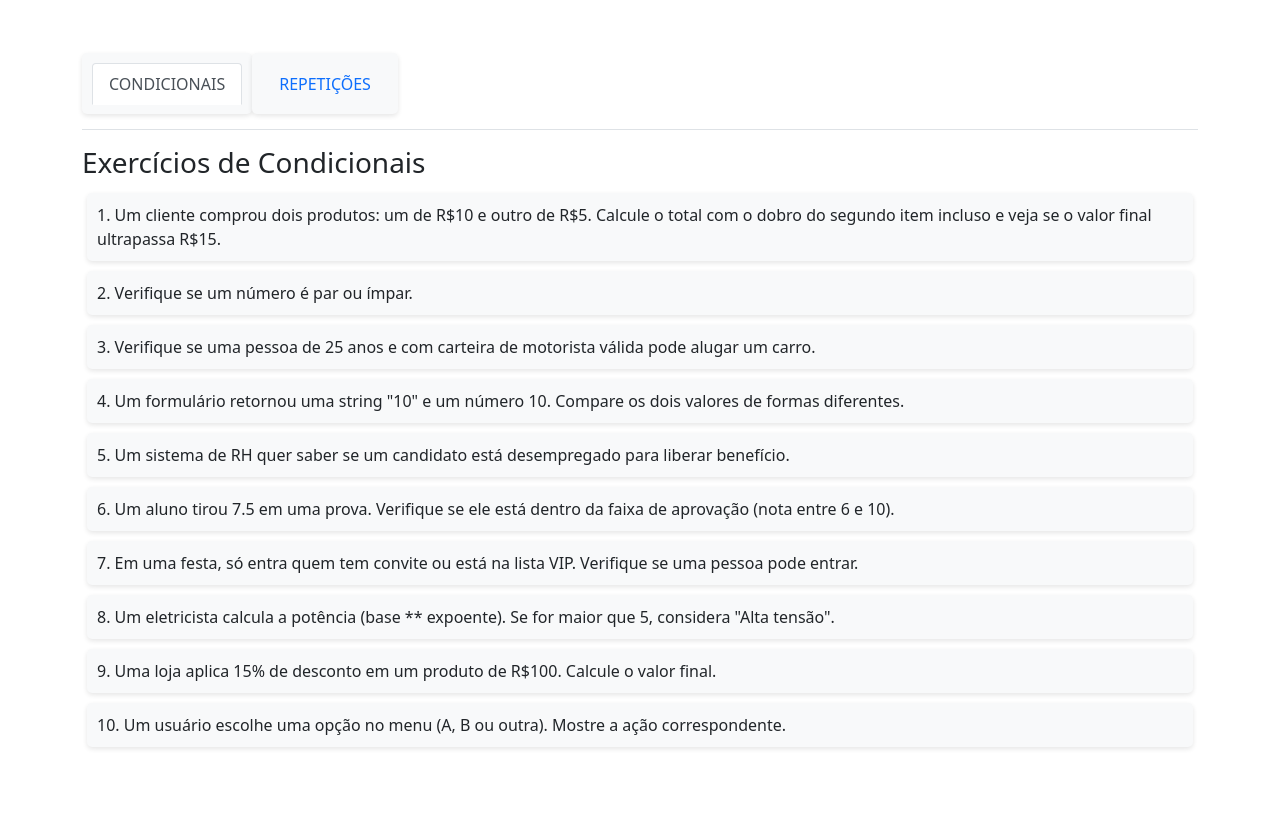
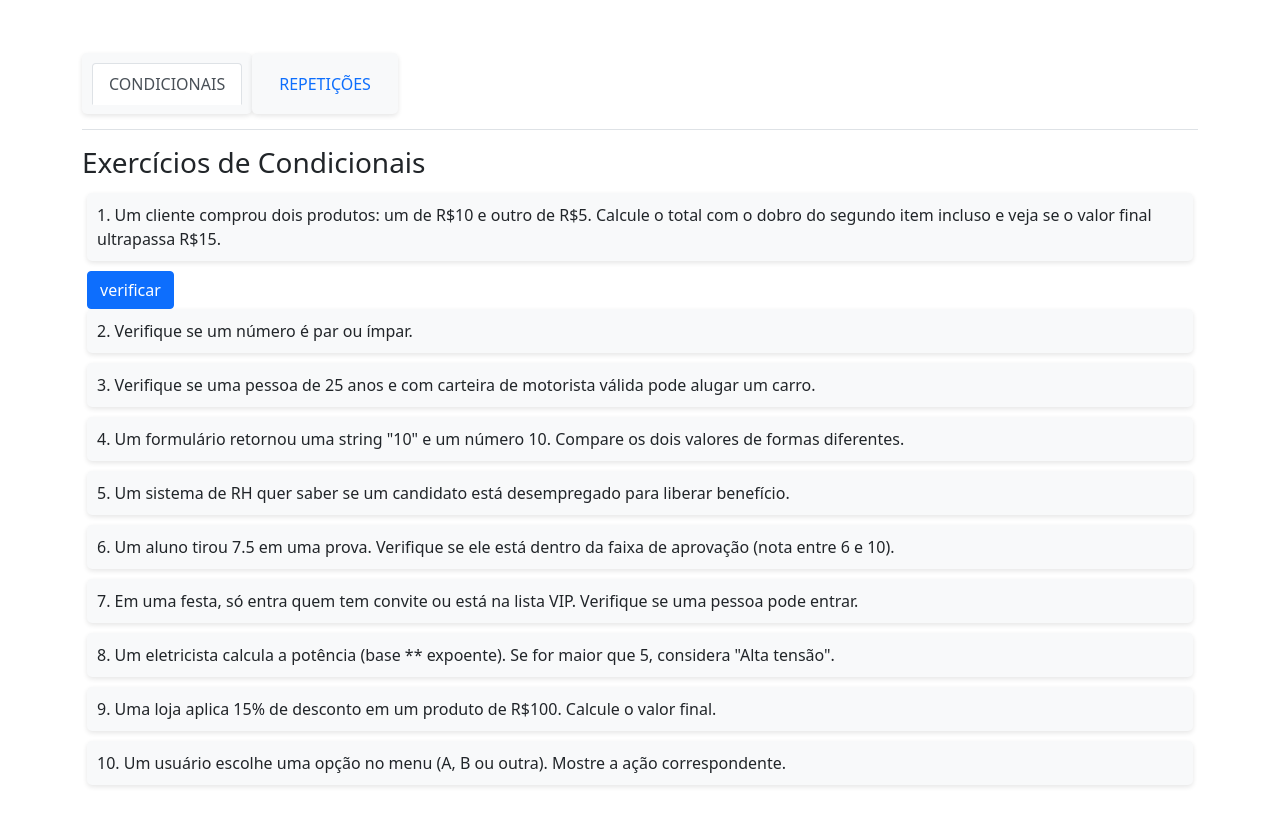
Before and after one commit to romero-gt/logica, a plain HTML site: page index.html in a window 1280 px wide. Drawn offline with nearby package versions, Linux system fonts and the light colour scheme.

Commit message:
feat: resolução questão 01

```diff
--- /dev/null
+++ b/condicionai.js
@@ -0,0 +1,15 @@
+// let produto1 = 4;
+// let produto2 = 5;
+// let total = produto1 + produto2 * 2;
+
+// console.log("Total da compra:", total);
+// console.log("Passou de R$15?", total > 15);
+
+function question01() {
+    let produto1 = parseFloat(prompt("Digite um valor"));
+    let produto2 = parseFloat(prompt("Digite um valor"));
+    let total = produto1 + produto2 * 2;
+    console.log(total);
+
+    alert("Total da compra: R$" + total + "\nPassou de R$15? " + (total > 15));
+}
--- a/index.html
+++ b/index.html
@@ -43,6 +43,7 @@
                 <h3>Exercícios de Condicionais</h3>
                 <ul>
                     <li>1. Um cliente comprou dois produtos: um de R$10 e outro de R$5. Calcule o total com o dobro do segundo item incluso e veja se o valor final ultrapassa R$15.</li>
+                    <button class="btn btn-primary" onclick="question01()">verificar</button>
                     <li>2. Verifique se um número é par ou ímpar.</li>
                     <li>3. Verifique se uma pessoa de 25 anos e com carteira de motorista válida pode alugar um carro.</li>
                     <li>4. Um formulário retornou uma string "10" e um número 10. Compare os dois valores de formas diferentes.</li>
@@ -76,6 +77,7 @@
 
     <!-- Scripts do Bootstrap -->
     <script src="https://cdn.jsdelivr.net/npm/bootstrap@5.1.3/dist/js/bootstrap.bundle.min.js"></script>
+    <script src="condicionai.js"></script>
 
 </body>
 
```
